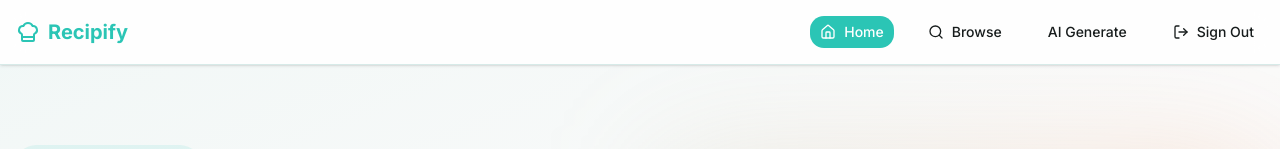
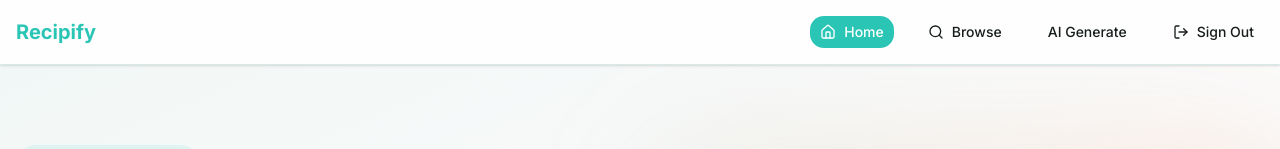
Before and after one commit to Abdullahi03-dev/Recipify, a Next.js app: page / in a window 1280 px wide. Shown: the top 149 px of the page. Built offline with nearby package versions, Linux system fonts and the light colour scheme; no server answers.

Commit message:
Remove ChefHat import and related code

```diff
--- a/src/app/_components/Navigations.tsx
+++ b/src/app/_components/Navigations.tsx
@@ -4,7 +4,7 @@
 import { useState } from "react";
 import Link from "next/link";
 import { usePathname, useRouter } from "next/navigation";
-import { ChefHat, Home, Search, LogOut, Menu, X } from "lucide-react";
+import {  Home, Search, LogOut, Menu, X } from "lucide-react";
 import { Button } from "@/components/ui/button";
 import { toast } from "react-hot-toast";
 import { signOut } from "firebase/auth";
@@ -20,7 +20,7 @@ const Navigation = () => {
   const handleLogout = async () => {
     try {
       await signOut(auth);
-      toast.success("Signed out successfully 👋");
+      toast.success("Signed out successfully ");
       setTimeout(() => {
         router.push("/auth");
       }, 1200);
@@ -35,7 +35,7 @@ const Navigation = () => {
       <div className="container mx-auto px-4 h-16 flex items-center justify-between">
         {/* Logo */}
         <Link href="/" className="flex items-center gap-2 font-bold text-xl group">
-          <ChefHat className="w-6 h-6 text-primary group-hover:scale-110 transition-transform" />
+          {/* <ChefHat className="w-6 h-6 text-primary group-hover:scale-110 transition-transform" /> */}
           <span className="bg-gradient-to-r from-primary to-accent bg-clip-text text-transparent">
             Recipify
           </span>
```
